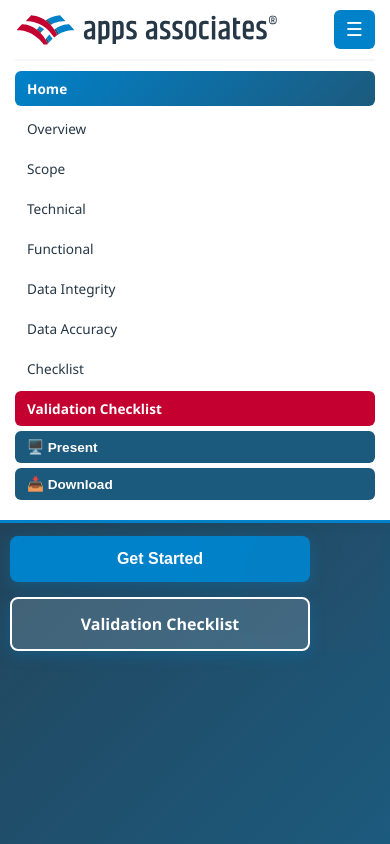
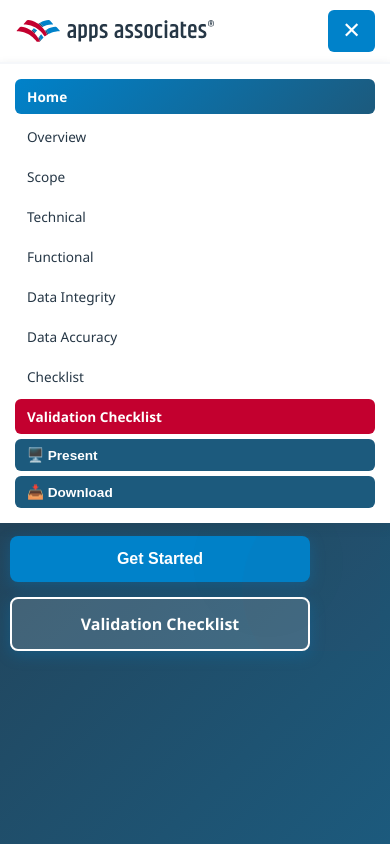
Before and after one commit to nsvk2mirk/report-validation-standards, a plain HTML site: page index.html in a window 390 px wide. Both pictures are taken after a click on the button "Toggle menu". Drawn offline with nearby package versions, Linux system fonts and the light colour scheme.

Commit message:
Fix mobile logo scaling and hamburger menu positioning

```diff
--- a/index.html
+++ b/index.html
@@ -15,7 +15,7 @@
             <div class="nav-logo">
                 <img src="apps-logo.svg" alt="Apps Associates Logo" class="logo-img">
             </div>
-            <button class="mobile-menu-toggle" onclick="toggleMobileMenu()" aria-label="Toggle menu">☰</button>
+            <button class="mobile-menu-toggle" onclick="toggleMobileMenu(); return false;" aria-label="Toggle menu" aria-expanded="false">☰</button>
             <div class="nav-menu" id="nav-menu">
                 <a href="#" class="nav-link active" onclick="goToSlide(1); closeMobileMenu(); return false;">Home</a>
                 <a href="#" class="nav-link" onclick="goToSlide(2); closeMobileMenu(); return false;">Overview</a>
--- a/presentation-script.js
+++ b/presentation-script.js
@@ -152,15 +152,36 @@ document.querySelectorAll('.slide').forEach(slide => {
 // Mobile Menu Toggle
 function toggleMobileMenu() {
     const navMenu = document.getElementById('nav-menu');
+    const toggleBtn = document.querySelector('.mobile-menu-toggle');
+
     if (navMenu) {
-        navMenu.classList.toggle('mobile-open');
+        const isOpen = navMenu.classList.contains('mobile-open');
+        if (isOpen) {
+            navMenu.classList.remove('mobile-open');
+            if (toggleBtn) {
+                toggleBtn.textContent = '☰';
+                toggleBtn.setAttribute('aria-expanded', 'false');
+            }
+        } else {
+            navMenu.classList.add('mobile-open');
+            if (toggleBtn) {
+                toggleBtn.textContent = '✕';
+                toggleBtn.setAttribute('aria-expanded', 'true');
+            }
+        }
     }
 }
 
 function closeMobileMenu() {
     const navMenu = document.getElementById('nav-menu');
+    const toggleBtn = document.querySelector('.mobile-menu-toggle');
+
     if (navMenu) {
         navMenu.classList.remove('mobile-open');
+        if (toggleBtn) {
+            toggleBtn.textContent = '☰';
+            toggleBtn.setAttribute('aria-expanded', 'false');
+        }
     }
 }
 
@@ -168,10 +189,18 @@ function closeMobileMenu() {
 document.addEventListener('click', function(event) {
     const navMenu = document.getElementById('nav-menu');
     const toggleBtn = document.querySelector('.mobile-menu-toggle');
-    if (navMenu && toggleBtn &&
-        !navMenu.contains(event.target) &&
-        !toggleBtn.contains(event.target) &&
+    const navContainer = document.querySelector('.nav-container');
+
+    if (navMenu && navContainer &&
+        !navContainer.contains(event.target) &&
         navMenu.classList.contains('mobile-open')) {
+        closeMobileMenu();
+    }
+});
+
+// Close mobile menu on window resize (if switching to desktop)
+window.addEventListener('resize', function() {
+    if (window.innerWidth > 768) {
         closeMobileMenu();
     }
 });
--- a/presentation-styles.css
+++ b/presentation-styles.css
@@ -61,17 +61,22 @@ body {
     align-items: center;
     justify-content: space-between;
     padding: 12px 40px;
-    flex-wrap: wrap;
+    flex-wrap: nowrap;
+    position: relative;
 }
 
 .nav-logo {
     display: flex;
     align-items: center;
+    flex-shrink: 0;
+    order: 1; /* Logo first */
 }
 
 .logo-img {
     height: 40px;
     width: auto;
+    max-width: 100%;
+    object-fit: contain;
 }
 
 .nav-menu {
@@ -79,6 +84,9 @@ body {
     gap: 8px;
     align-items: center;
     flex-wrap: wrap;
+    order: 3; /* Menu last */
+    flex: 1;
+    justify-content: flex-end;
 }
 
 .nav-link {
@@ -976,32 +984,57 @@ body:focus {
     background: var(--apps-bright-blue);
     color: var(--white);
     border: none;
-    padding: 8px 12px;
+    padding: 10px 14px;
     border-radius: 6px;
     cursor: pointer;
-    font-size: 1.2rem;
-    margin-left: auto;
+    font-size: 1.4rem;
+    line-height: 1;
+    z-index: 1001;
+    order: 2; /* Place after logo, before menu */
 }
 
 @media (max-width: 768px) {
     /* Mobile Navigation */
     .mobile-menu-toggle {
-        display: block;
+        display: block !important;
+        order: 2;
+        margin-left: auto;
     }
 
     .nav-container {
         padding: 10px 15px;
         flex-wrap: wrap;
+        justify-content: space-between;
+    }
+
+    .nav-logo {
+        order: 1;
+        flex-shrink: 0;
+    }
+
+    .logo-img {
+        height: 32px;
+        max-width: 200px;
+        width: auto;
+        object-fit: contain;
     }
 
     .nav-menu {
         display: none;
+        position: absolute;
+        top: 100%;
+        left: 0;
+        right: 0;
         width: 100%;
         flex-direction: column;
         gap: 5px;
-        margin-top: 10px;
-        padding: 10px 0;
+        margin-top: 0;
+        padding: 15px;
         border-top: 2px solid var(--light-bg);
+        background: var(--white);
+        box-shadow: 0 4px 10px var(--shadow);
+        z-index: 1000;
+        order: 3;
     }
 
     .nav-menu.mobile-open {
@@ -1010,14 +1043,11 @@ body:focus {
 
     .nav-link {
         font-size: 0.9rem;
-        padding: 10px 15px;
+        padding: 12px 15px;
         width: 100%;
         text-align: left;
         border-radius: 6px;
-    }
-
-    .logo-img {
-        height: 32px;
+        margin: 0;
     }
 
     /* Slides */
```
